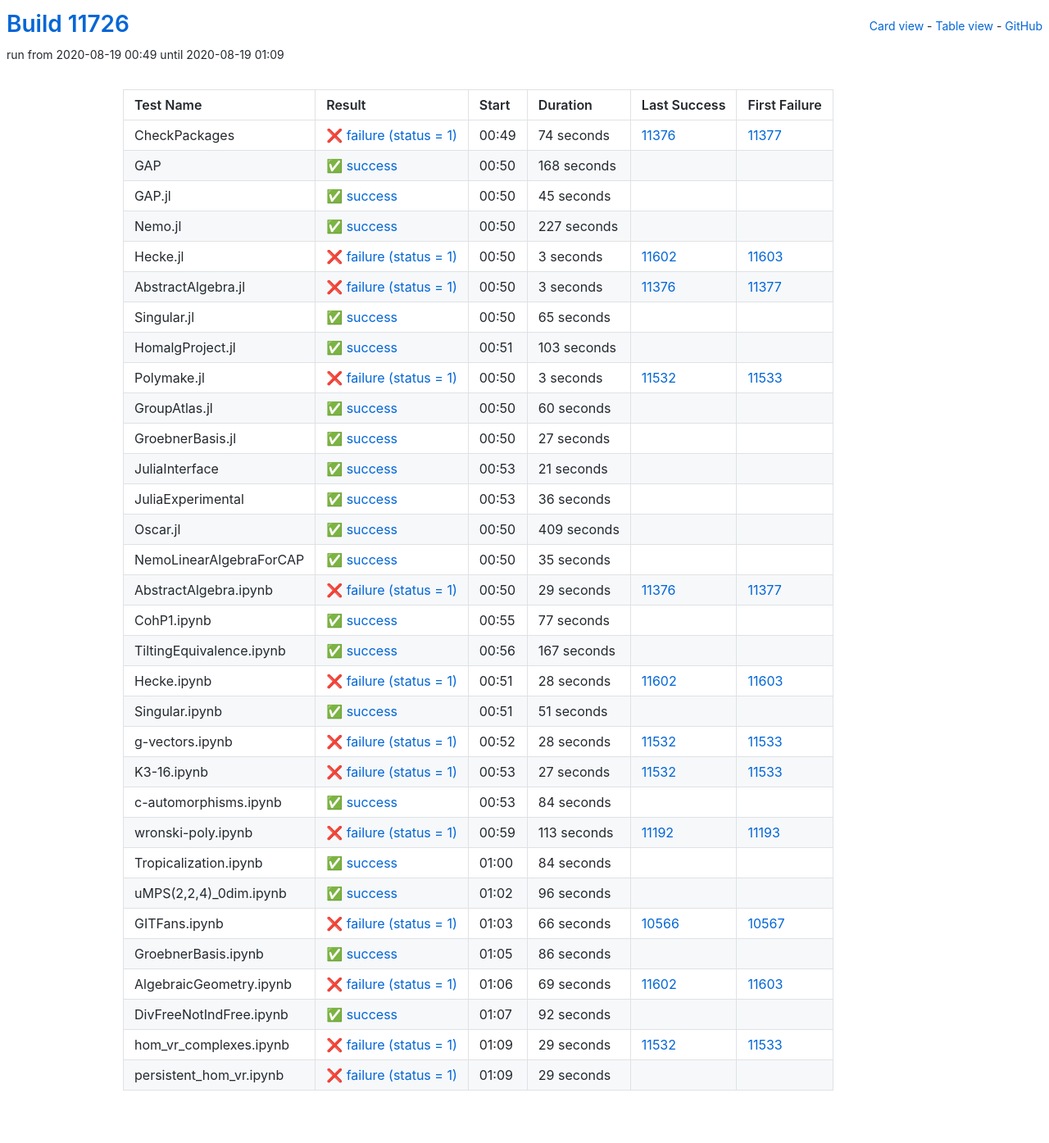
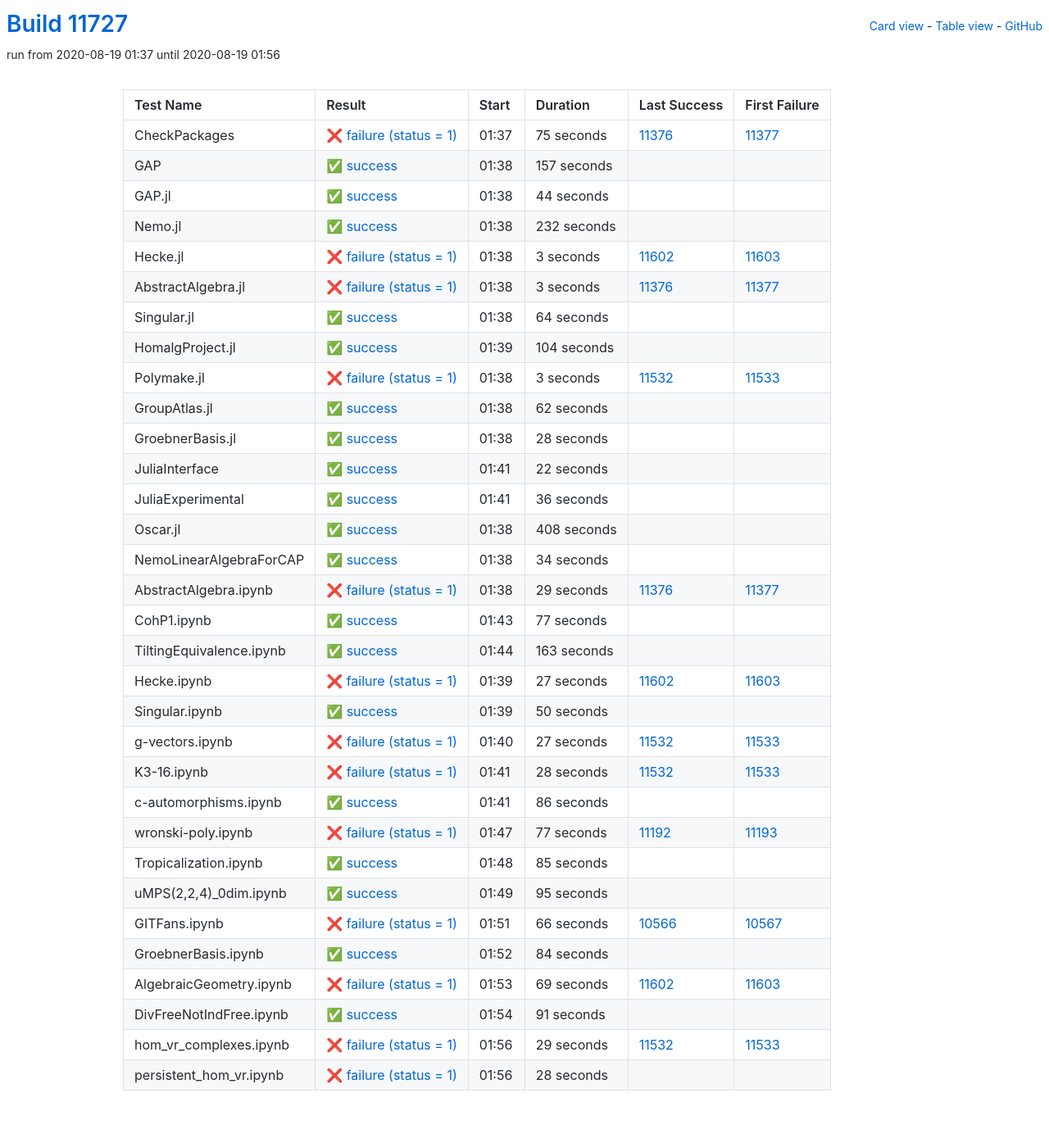
Before and after one commit to oscar-system/oscar-ci-status, a Jekyll site: the page built from table.html, in a window 1280 px wide. Shown: the whole page at 82% size. Built offline with Jekyll 4.4.1, drawn with Linux system fonts in a browser that asks for light colours.

Commit message:
Build #11727

```diff
--- a/_data/ci.yml
+++ b/_data/ci.yml
@@ -1,6 +1,6 @@
 ---
-build: 11726
-build_url: https://oscarci.mathematik.uni-kl.de/job/oscar/11726/
+build: 11727
+build_url: https://oscarci.mathematik.uni-kl.de/job/oscar/11727/
 job: oscar
 organization: oscar-system
 repo: oscar-ci-status
@@ -8,56 +8,56 @@
 tests:
 - name: CheckPackages
   id: checkpackages
-  log: https://oscarci.mathematik.uni-kl.de/job/oscar/11726/artifact/logs/build-11726/CheckPackages.log
-  start: 2020-08-19 00:49
+  log: https://oscarci.mathematik.uni-kl.de/job/oscar/11727/artifact/logs/build-11727/CheckPackages.log
+  start: 2020-08-19 01:37
   success: false
   exitcode: 1
   status: failure
-  duration: 74
+  duration: 75
   last_success: 11376
   last_success_url: https://oscarci.mathematik.uni-kl.de/job/oscar/11376/
   first_failure: 11377
   first_failure_url: https://oscarci.mathematik.uni-kl.de/job/oscar/11377/
 - name: GAP
   id: gap
-  log: https://oscarci.mathematik.uni-kl.de/job/oscar/11726/artifact/logs/build-11726/GAP.log
-  start: 2020-08-19 00:50
+  log: https://oscarci.mathematik.uni-kl.de/job/oscar/11727/artifact/logs/build-11727/GAP.log
+  start: 2020-08-19 01:38
   success: true
   exitcode: 0
   status: success
-  duration: 168
+  duration: 157
   last_success: false
   last_success_url:
   first_failure: false
   first_failure_url:
 - name: GAP.jl
   id: gap-jl
-  log: https://oscarci.mathematik.uni-kl.de/job/oscar/11726/artifact/logs/build-11726/GAP.jl.log
-  start: 2020-08-19 00:50
+  log: https://oscarci.mathematik.uni-kl.de/job/oscar/11727/artifact/logs/build-11727/GAP.jl.log
+  start: 2020-08-19 01:38
   success: true
   exitcode: 0
   status: success
-  duration: 45
+  duration: 44
   last_success: false
   last_success_url:
   first_failure: false
   first_failure_url:
 - name: Nemo.jl
   id: nemo-jl
-  log: https://oscarci.mathematik.uni-kl.de/job/oscar/11726/artifact/logs/build-11726/Nemo.jl.log
-  start: 2020-08-19 00:50
+  log: https://oscarci.mathematik.uni-kl.de/job/oscar/11727/artifact/logs/build-11727/Nemo.jl.log
+  start: 2020-08-19 01:38
   success: true
   exitcode: 0
   status: success
-  duration: 227
+  duration: 232
   last_success: false
   last_success_url:
   first_failure: false
   first_failure_url:
 - name: Hecke.jl
   id: hecke-jl
-  log: https://oscarci.mathematik.uni-kl.de/job/oscar/11726/artifact/logs/build-11726/Hecke.jl.log
-  start: 2020-08-19 00:50
+  log: https://oscarci.mathematik.uni-kl.de/job/oscar/11727/artifact/logs/build-11727/Hecke.jl.log
+  start: 2020-08-19 01:38
   success: false
   exitcode: 1
   status: failure
@@ -68,8 +68,8 @@
   first_failure_url: https://oscarci.mathematik.uni-kl.de/job/oscar/11603/
 - name: AbstractAlgebra.jl
   id: abstractalgebra-jl
-  log: https://oscarci.mathematik.uni-kl.de/job/oscar/11726/artifact/logs/build-11726/AbstractAlgebra.jl.log
-  start: 2020-08-19 00:50
+  log: https://oscarci.mathematik.uni-kl.de/job/oscar/11727/artifact/logs/build-11727/AbstractAlgebra.jl.log
+  start: 2020-08-19 01:38
   success: false
   exitcode: 1
   status: failure
@@ -80,32 +80,32 @@
   first_failure_url: https://oscarci.mathematik.uni-kl.de/job/oscar/11377/
 - name: Singular.jl
   id: singular-jl
-  log: https://oscarci.mathematik.uni-kl.de/job/oscar/11726/artifact/logs/build-11726/Singular.jl.log
-  start: 2020-08-19 00:50
+  log: https://oscarci.mathematik.uni-kl.de/job/oscar/11727/artifact/logs/build-11727/Singular.jl.log
+  start: 2020-08-19 01:38
   success: true
   exitcode: 0
   status: success
-  duration: 65
+  duration: 64
   last_success: false
   last_success_url:
   first_failure: false
   first_failure_url:
 - name: HomalgProject.jl
   id: homalgproject-jl
-  log: https://oscarci.mathematik.uni-kl.de/job/oscar/11726/artifact/logs/build-11726/HomalgProject.jl.log
-  start: 2020-08-19 00:51
+  log: https://oscarci.mathematik.uni-kl.de/job/oscar/11727/artifact/logs/build-11727/HomalgProject.jl.log
+  start: 2020-08-19 01:39
   success: true
   exitcode: 0
   status: success
-  duration: 103
+  duration: 104
   last_success: false
   last_success_url:
   first_failure: false
   first_failure_url:
 - name: Polymake.jl
   id: polymake-jl
-  log: https://oscarci.mathematik.uni-kl.de/job/oscar/11726/artifact/logs/build-11726/Polymake.jl.log
-  start: 2020-08-19 00:50
+  log: https://oscarci.mathematik.uni-kl.de/job/oscar/11727/artifact/logs/build-11727/Polymake.jl.log
+  start: 2020-08-19 01:38
   success: false
   exitcode: 1
   status: failure
@@ -116,44 +116,44 @@
   first_failure_url: https://oscarci.mathematik.uni-kl.de/job/oscar/11533/
 - name: GroupAtlas.jl
   id: groupatlas-jl
-  log: https://oscarci.mathematik.uni-kl.de/job/oscar/11726/artifact/logs/build-11726/GroupAtlas.jl.log
-  start: 2020-08-19 00:50
+  log: https://oscarci.mathematik.uni-kl.de/job/oscar/11727/artifact/logs/build-11727/GroupAtlas.jl.log
+  start: 2020-08-19 01:38
   success: true
   exitcode: 0
   status: success
-  duration: 60
+  duration: 62
   last_success: false
   last_success_url:
   first_failure: false
   first_failure_url:
 - name: GroebnerBasis.jl
   id: groebnerbasis-jl
-  log: https://oscarci.mathematik.uni-kl.de/job/oscar/11726/artifact/logs/build-11726/GroebnerBasis.jl.log
-  start: 2020-08-19 00:50
+  log: https://oscarci.mathematik.uni-kl.de/job/oscar/11727/artifact/logs/build-11727/GroebnerBasis.jl.log
+  start: 2020-08-19 01:38
   success: true
   exitcode: 0
   status: success
-  duration: 27
+  duration: 28
   last_success: false
   last_success_url:
   first_failure: false
   first_failure_url:
 - name: JuliaInterface
   id: juliainterface
-  log: https://oscarci.mathematik.uni-kl.de/job/oscar/11726/artifact/logs/build-11726/JuliaInterface.log
-  start: 2020-08-19 00:53
+  log: https://oscarci.mathematik.uni-kl.de/job/oscar/11727/artifact/logs/build-11727/JuliaInterface.log
+  start: 2020-08-19 01:41
   success: true
   exitcode: 0
   status: success
-  duration: 21
+  duration: 22
   last_success: false
   last_success_url:
   first_failure: false
   first_failure_url:
 - name: JuliaExperimental
   id: juliaexperimental
-  log: https://oscarci.mathematik.uni-kl.de/job/oscar/11726/artifact/logs/build-11726/JuliaExperimental.log
-  start: 2020-08-19 00:53
+  log: https://oscarci.mathematik.uni-kl.de/job/oscar/11727/artifact/logs/build-11727/JuliaExperimental.log
+  start: 2020-08-19 01:41
   success: true
   exitcode: 0
   status: success
@@ -164,32 +164,32 @@
   first_failure_url:
 - name: Oscar.jl
   id: oscar-jl
-  log: https://oscarci.mathematik.uni-kl.de/job/oscar/11726/artifact/logs/build-11726/Oscar.jl.log
-  start: 2020-08-19 00:50
+  log: https://oscarci.mathematik.uni-kl.de/job/oscar/11727/artifact/logs/build-11727/Oscar.jl.log
+  start: 2020-08-19 01:38
   success: true
   exitcode: 0
   status: success
-  duration: 409
+  duration: 408
   last_success: false
   last_success_url:
   first_failure: false
   first_failure_url:
 - name: NemoLinearAlgebraForCAP
   id: nemolinearalgebraforcap
-  log: https://oscarci.mathematik.uni-kl.de/job/oscar/11726/artifact/logs/build-11726/NemoLinearAlgebraForCAP.log
-  start: 2020-08-19 00:50
+  log: https://oscarci.mathematik.uni-kl.de/job/oscar/11727/artifact/logs/build-11727/NemoLinearAlgebraForCAP.log
+  start: 2020-08-19 01:38
   success: true
   exitcode: 0
   status: success
-  duration: 35
+  duration: 34
   last_success: false
   last_success_url:
   first_failure: false
   first_failure_url:
 - name: AbstractAlgebra.ipynb
   id: abstractalgebra-ipynb
-  log: https://oscarci.mathematik.uni-kl.de/job/oscar/11726/artifact/logs/build-11726/AbstractAlgebra.ipynb.log
-  start: 2020-08-19 00:50
+  log: https://oscarci.mathematik.uni-kl.de/job/oscar/11727/artifact/logs/build-11727/AbstractAlgebra.ipynb.log
+  start: 2020-08-19 01:38
   success: false
   exitcode: 1
   status: failure
@@ -200,8 +200,8 @@
   first_failure_url: https://oscarci.mathematik.uni-kl.de/job/oscar/11377/
 - name: CohP1.ipynb
   id: cohp1-ipynb
-  log: https://oscarci.mathematik.uni-kl.de/job/oscar/11726/artifact/logs/build-11726/CohP1.ipynb.log
-  start: 2020-08-19 00:55
+  log: https://oscarci.mathematik.uni-kl.de/job/oscar/11727/artifact/logs/build-11727/CohP1.ipynb.log
+  start: 2020-08-19 01:43
   success: true
   exitcode: 0
   status: success
@@ -212,44 +212,56 @@
   first_failure_url:
 - name: TiltingEquivalence.ipynb
   id: tiltingequivalence-ipynb
-  log: https://oscarci.mathematik.uni-kl.de/job/oscar/11726/artifact/logs/build-11726/TiltingEquivalence.ipynb.log
-  start: 2020-08-19 00:56
+  log: https://oscarci.mathematik.uni-kl.de/job/oscar/11727/artifact/logs/build-11727/TiltingEquivalence.ipynb.log
+  start: 2020-08-19 01:44
   success: true
   exitcode: 0
   status: success
-  duration: 167
+  duration: 163
   last_success: false
   last_success_url:
   first_failure: false
   first_failure_url:
 - name: Hecke.ipynb
   id: hecke-ipynb
-  log: https://oscarci.mathematik.uni-kl.de/job/oscar/11726/artifact/logs/build-11726/Hecke.ipynb.log
-  start: 2020-08-19 00:51
+  log: https://oscarci.mathematik.uni-kl.de/job/oscar/11727/artifact/logs/build-11727/Hecke.ipynb.log
+  start: 2020-08-19 01:39
   success: false
   exitcode: 1
   status: failure
-  duration: 28
+  duration: 27
   last_success: 11602
   last_success_url: https://oscarci.mathematik.uni-kl.de/job/oscar/11602/
   first_failure: 11603
   first_failure_url: https://oscarci.mathematik.uni-kl.de/job/oscar/11603/
 - name: Singular.ipynb
   id: singular-ipynb
-  log: https://oscarci.mathematik.uni-kl.de/job/oscar/11726/artifact/logs/build-11726/Singular.ipynb.log
-  start: 2020-08-19 00:51
+  log: https://oscarci.mathematik.uni-kl.de/job/oscar/11727/artifact/logs/build-11727/Singular.ipynb.log
+  start: 2020-08-19 01:39
   success: true
   exitcode: 0
   status: success
-  duration: 51
+  duration: 50
   last_success: false
   last_success_url:
   first_failure: false
   first_failure_url:
 - name: g-vectors.ipynb
   id: g-vectors-ipynb
-  log: https://oscarci.mathematik.uni-kl.de/job/oscar/11726/artifact/logs/build-11726/g-vectors.ipynb.log
-  start: 2020-08-19 00:52
+  log: https://oscarci.mathematik.uni-kl.de/job/oscar/11727/artifact/logs/build-11727/g-vectors.ipynb.log
+  start: 2020-08-19 01:40
+  success: false
+  exitcode: 1
+  status: failure
+  duration: 27
+  last_success: 11532
+  last_success_url: https://oscarci.mathematik.uni-kl.de/job/oscar/11532/
+  first_failure: 11533
+  first_failure_url: https://oscarci.mathematik.uni-kl.de/job/oscar/11533/
+- name: K3-16.ipynb
+  id: k3-16-ipynb
+  log: https://oscarci.mathematik.uni-kl.de/job/oscar/11727/artifact/logs/build-11727/K3-16.ipynb.log
+  start: 2020-08-19 01:41
   success: false
   exitcode: 1
   status: failure
@@ -258,70 +270,58 @@
   last_success_url: https://oscarci.mathematik.uni-kl.de/job/oscar/11532/
   first_failure: 11533
   first_failure_url: https://oscarci.mathematik.uni-kl.de/job/oscar/11533/
-- name: K3-16.ipynb
-  id: k3-16-ipynb
-  log: https://oscarci.mathematik.uni-kl.de/job/oscar/11726/artifact/logs/build-11726/K3-16.ipynb.log
-  start: 2020-08-19 00:53
-  success: false
-  exitcode: 1
-  status: failure
-  duration: 27
-  last_success: 11532
-  last_success_url: https://oscarci.mathematik.uni-kl.de/job/oscar/11532/
-  first_failure: 11533
-  first_failure_url: https://oscarci.mathematik.uni-kl.de/job/oscar/11533/
 - name: c-automorphisms.ipynb
   id: c-automorphisms-ipynb
-  log: https://oscarci.mathematik.uni-kl.de/job/oscar/11726/artifact/logs/build-11726/c-automorphisms.ipynb.log
-  start: 2020-08-19 00:53
+  log: https://oscarci.mathematik.uni-kl.de/job/oscar/11727/artifact/logs/build-11727/c-automorphisms.ipynb.log
+  start: 2020-08-19 01:41
   success: true
   exitcode: 0
   status: success
-  duration: 84
+  duration: 86
   last_success: false
   last_success_url:
   first_failure: false
   first_failure_url:
 - name: wronski-poly.ipynb
   id: wronski-poly-ipynb
-  log: https://oscarci.mathematik.uni-kl.de/job/oscar/11726/artifact/logs/build-11726/wronski-poly.ipynb.log
-  start: 2020-08-19 00:59
+  log: https://oscarci.mathematik.uni-kl.de/job/oscar/11727/artifact/logs/build-11727/wronski-poly.ipynb.log
+  start: 2020-08-19 01:47
   success: false
   exitcode: 1
   status: failure
-  duration: 113
+  duration: 77
   last_success: 11192
   last_success_url: https://oscarci.mathematik.uni-kl.de/job/oscar/11192/
   first_failure: 11193
   first_failure_url: https://oscarci.mathematik.uni-kl.de/job/oscar/11193/
 - name: Tropicalization.ipynb
   id: tropicalization-ipynb
-  log: https://oscarci.mathematik.uni-kl.de/job/oscar/11726/artifact/logs/build-11726/Tropicalization.ipynb.log
-  start: 2020-08-19 01:00
+  log: https://oscarci.mathematik.uni-kl.de/job/oscar/11727/artifact/logs/build-11727/Tropicalization.ipynb.log
+  start: 2020-08-19 01:48
   success: true
   exitcode: 0
   status: success
-  duration: 84
+  duration: 85
   last_success: false
   last_success_url:
   first_failure: false
   first_failure_url:
 - name: uMPS(2,2,4)_0dim.ipynb
   id: umps-2-2-4-0dim-ipynb
-  log: https://oscarci.mathematik.uni-kl.de/job/oscar/11726/artifact/logs/build-11726/uMPS-2-2-4-_0dim.ipynb.log
-  start: 2020-08-19 01:02
+  log: https://oscarci.mathematik.uni-kl.de/job/oscar/11727/artifact/logs/build-11727/uMPS-2-2-4-_0dim.ipynb.log
+  start: 2020-08-19 01:49
   success: true
   exitcode: 0
   status: success
-  duration: 96
+  duration: 95
   last_success: false
   last_success_url:
   first_failure: false
   first_failure_url:
 - name: GITFans.ipynb
   id: gitfans-ipynb
-  log: https://oscarci.mathematik.uni-kl.de/job/oscar/11726/artifact/logs/build-11726/GITFans.ipynb.log
-  start: 2020-08-19 01:03
+  log: https://oscarci.mathematik.uni-kl.de/job/oscar/11727/artifact/logs/build-11727/GITFans.ipynb.log
+  start: 2020-08-19 01:51
   success: false
   exitcode: 1
   status: failure
@@ -332,20 +332,20 @@
   first_failure_url: https://oscarci.mathematik.uni-kl.de/job/oscar/10567/
 - name: GroebnerBasis.ipynb
   id: groebnerbasis-ipynb
-  log: https://oscarci.mathematik.uni-kl.de/job/oscar/11726/artifact/logs/build-11726/GroebnerBasis.ipynb.log
-  start: 2020-08-19 01:05
+  log: https://oscarci.mathematik.uni-kl.de/job/oscar/11727/artifact/logs/build-11727/GroebnerBasis.ipynb.log
+  start: 2020-08-19 01:52
   success: true
   exitcode: 0
   status: success
-  duration: 86
+  duration: 84
   last_success: false
   last_success_url:
   first_failure: false
   first_failure_url:
 - name: AlgebraicGeometry.ipynb
   id: algebraicgeometry-ipynb
-  log: https://oscarci.mathematik.uni-kl.de/job/oscar/11726/artifact/logs/build-11726/AlgebraicGeometry.ipynb.log
-  start: 2020-08-19 01:06
+  log: https://oscarci.mathematik.uni-kl.de/job/oscar/11727/artifact/logs/build-11727/AlgebraicGeometry.ipynb.log
+  start: 2020-08-19 01:53
   success: false
   exitcode: 1
   status: failure
@@ -356,20 +356,20 @@
   first_failure_url: https://oscarci.mathematik.uni-kl.de/job/oscar/11603/
 - name: DivFreeNotIndFree.ipynb
   id: divfreenotindfree-ipynb
-  log: https://oscarci.mathematik.uni-kl.de/job/oscar/11726/artifact/logs/build-11726/DivFreeNotIndFree.ipynb.log
-  start: 2020-08-19 01:07
+  log: https://oscarci.mathematik.uni-kl.de/job/oscar/11727/artifact/logs/build-11727/DivFreeNotIndFree.ipynb.log
+  start: 2020-08-19 01:54
   success: true
   exitcode: 0
   status: success
-  duration: 92
+  duration: 91
   last_success: false
   last_success_url:
   first_failure: false
   first_failure_url:
 - name: hom_vr_complexes.ipynb
   id: hom-vr-complexes-ipynb
-  log: https://oscarci.mathematik.uni-kl.de/job/oscar/11726/artifact/logs/build-11726/hom_vr_complexes.ipynb.log
-  start: 2020-08-19 01:09
+  log: https://oscarci.mathematik.uni-kl.de/job/oscar/11727/artifact/logs/build-11727/hom_vr_complexes.ipynb.log
+  start: 2020-08-19 01:56
   success: false
   exitcode: 1
   status: failure
@@ -380,12 +380,12 @@
   first_failure_url: https://oscarci.mathematik.uni-kl.de/job/oscar/11533/
 - name: persistent_hom_vr.ipynb
   id: persistent-hom-vr-ipynb
-  log: https://oscarci.mathematik.uni-kl.de/job/oscar/11726/artifact/logs/build-11726/persistent_hom_vr.ipynb.log
-  start: 2020-08-19 01:09
+  log: https://oscarci.mathematik.uni-kl.de/job/oscar/11727/artifact/logs/build-11727/persistent_hom_vr.ipynb.log
+  start: 2020-08-19 01:56
   success: false
   exitcode: 1
   status: failure
-  duration: 29
+  duration: 28
   last_success: false
   last_success_url:
   first_failure: false
```
Also changed, not shown: README.md.
